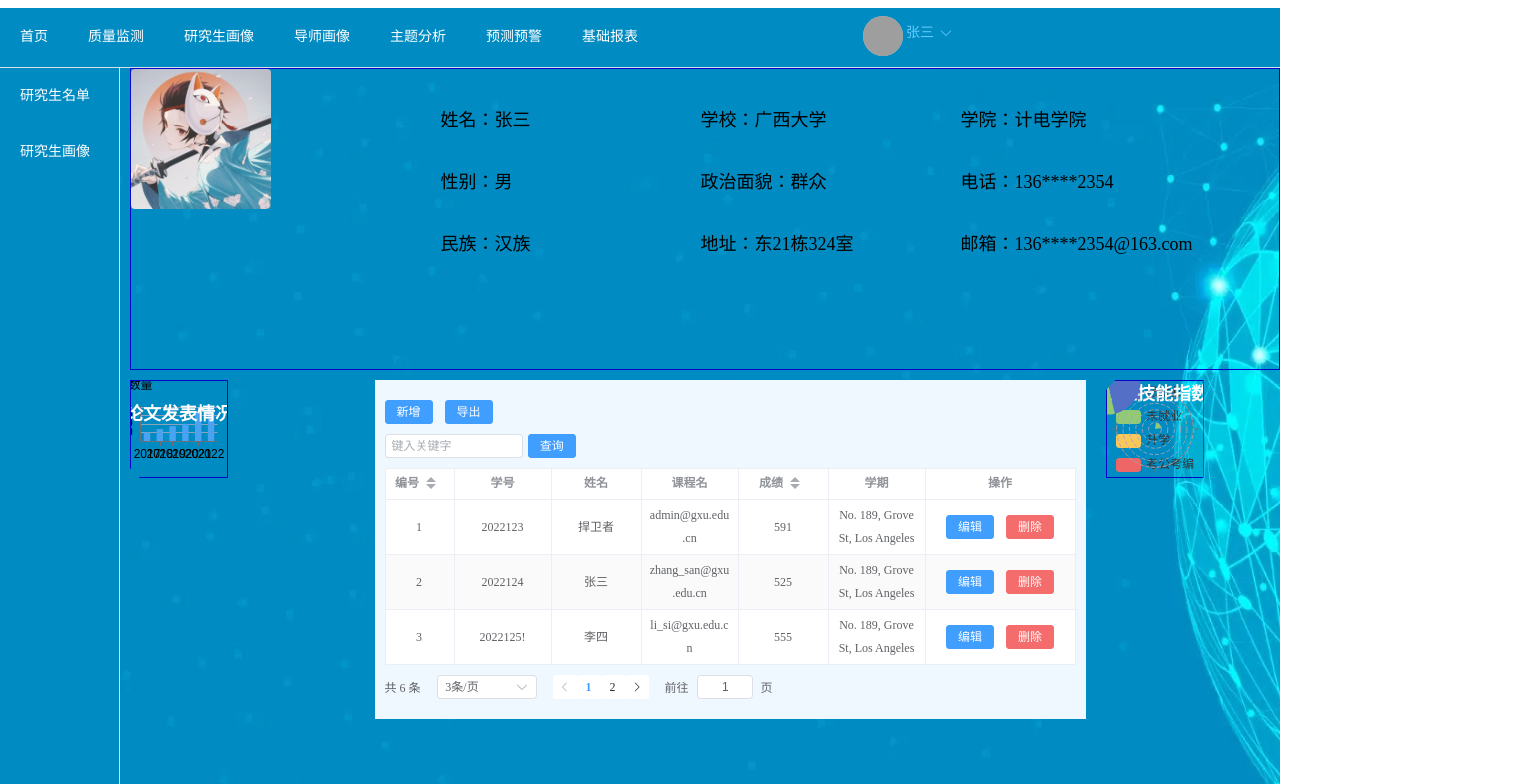
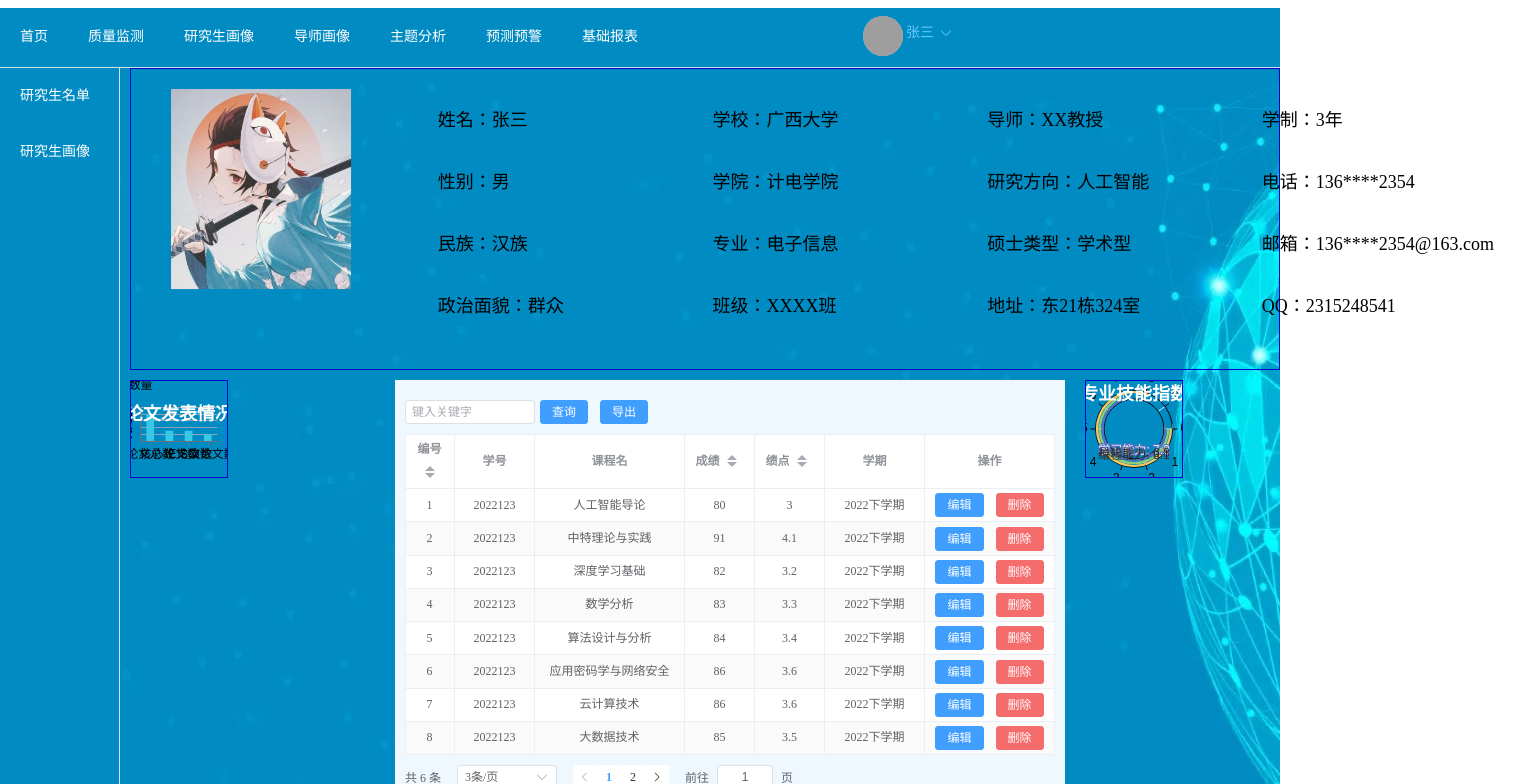
Before and after one commit to 16671072395/vue3-post, a Vue app: page /postportrait in a window 1280 px wide. Shown: the top 784 px of the page, 1536 px wide, since content can reach past the window. Built offline with nearby package versions, Linux system fonts and the light colour scheme; sample sign-in values are in the browser's storage; grey boxes are pictures that could not be loaded.

Commit message:
完成研究生画像界面

```diff
--- a/src/components/PostPortrait/BasicInformation.vue
+++ b/src/components/PostPortrait/BasicInformation.vue
@@ -1,18 +1,17 @@
 <template>
   <el-row>
-    <el-col :span="12"
+    <el-col :span="9"
       ><div class="grid-content ep-bg-purple">
-        <el-avatar shape="square" fit :size="140"
-          ><img src="../../assets/headimage.jpg" />
-        </el-avatar>
+        <img src="../../assets/headimage.jpg" />
       </div>
     </el-col>
-    <el-col :span="10"
+    <el-col :span="8"
       ><div class="grid-content ep-bg-purple" />
       <el-row :gutter="2" align>
         <el-col> <span>姓名：张三</span> </el-col>
         <el-col><span>学校：广西大学</span></el-col>
-        <el-col><span>学院：计电学院</span></el-col>
+        <el-col><span>导师：XX教授</span></el-col>
+        <el-col><span>学制：3年</span></el-col>
       </el-row>
       <el-row :gutter="2">
         <el-col>
@@ -21,7 +20,11 @@
         </el-col>
         <el-col>
           <div class="grid-content ep-bg-purple" />
-          <span>政治面貌：群众 </span>
+          <span>学院：计电学院</span>
+        </el-col>
+        <el-col>
+          <div class="grid-content ep-bg-purple" />
+          <span> 研究方向：人工智能</span>
         </el-col>
         <el-col>
           <div class="grid-content ep-bg-purple" />
@@ -35,11 +38,34 @@
         </el-col>
         <el-col>
           <div class="grid-content ep-bg-purple" />
+          <!-- <span>地址：东21栋324室</span> -->
+          <span>专业：电子信息</span>
+        </el-col>
+        <el-col>
+          <div class="grid-content ep-bg-purple" />
+          <span>硕士类型：学术型</span>
+        </el-col>
+        <el-col>
+          <div class="grid-content ep-bg-purple" />
+          <span>邮箱：136****2354@163.com</span>
+        </el-col>
+      </el-row>
+      <el-row :gutter="2">
+        <el-col>
+          <div class="grid-content ep-bg-purple" />
+          <span>政治面貌：群众</span>
+        </el-col>
+        <el-col>
+          <div class="grid-content ep-bg-purple" />
+          <span>班级：XXXX班</span>
+        </el-col>
+        <el-col>
+          <div class="grid-content ep-bg-purple" />
           <span>地址：东21栋324室</span>
         </el-col>
         <el-col>
           <div class="grid-content ep-bg-purple" />
-          <span>邮箱：136****2354@163.com</span>
+          <span> QQ：2315248541</span>
         </el-col>
       </el-row>
     </el-col>
@@ -71,4 +97,9 @@ export default {
 span {
   font-size: 18px;
 }
+img {
+  height: 200px;
+  width: 180px;
+  margin: 20px 0px 0px 40px;
+}
 </style>
--- a/src/components/PostPortrait/PortraitLeft.vue
+++ b/src/components/PostPortrait/PortraitLeft.vue
@@ -28,7 +28,7 @@ export default {
       },
       xAxis: {
         type: "category",
-        data: ["2017", "2018", "2019", "2020", "2021", "2022"],
+        data: ["论文总数", "核心论文数", "IE论文数", "SCI论文数"],
         //坐标轴指示器配置项
         axisPointer: {
           type: "shadow", //指示器类型:阴影
@@ -70,18 +70,19 @@ export default {
             color: " rgba(166, 166, 180, 0.878)",
           },
         },
+        max: 10,
       },
       series: [
         {
-          data: [20, 28, 35, 40, 70, 80],
+          data: [8, 3, 3, 2],
           type: "bar",
           showBackground: false,
           backgroundStyle: {
             color: "rgba(180, 180, 180, 0.2)",
           },
           // 柱状图宽度
-          barWidth: "50%",
-          color: "rgb(74,163,241)",
+          barWidth: "40%",
+          color: "#39c8e4",
         },
       ],
     });
@@ -95,8 +96,8 @@ export default {
 <style scoped>
 .myDiv {
   /* 控制div的缺角样式 */
-  -webkit-clip-path: polygon(0 0, 100% 0, 100% 100%, 10% 100%, 0 90%);
-  clip-path: polygon(0 0, 100% 0, 100% 100%, 10% 100%, 0 90%);
+  /* -webkit-clip-path: polygon(0 0, 100% 0, 100% 100%, 10% 100%, 0 90%);
+  clip-path: polygon(0 0, 100% 0, 100% 100%, 10% 100%, 0 90%); */
   /* div的其他属性 */
   /* background-color: aqua; */
   height: 6rem;
--- a/src/components/PostPortrait/ProtraitRight.vue
+++ b/src/components/PostPortrait/ProtraitRight.vue
@@ -19,80 +19,41 @@ export default {
           color: "#fff",
         },
       },
-      tooltip: {
-        trigger: "item",
+      polar: {
+        radius: [30, "80%"],
       },
       angleAxis: {
+        max: 10,
+        color: "black",
+        startAngle: 0,
+        axisLine: {
+          show: true,
+          lineStyle: {
+            color: "black",
+          },
+        },
+      },
+      radiusAxis: {
         type: "category",
-        data: [
-          { value: 750, name: "已就业" },
-          { value: 354, name: "未就业" },
-          { value: 274, name: "升学" },
-          { value: 245, name: "考公考编" },
-        ],
+        data: ["学习能力", "科研能力", "编程能力"],
+        axisLine: {
+          show: false,
+        },
         axisLabel: {
           show: false,
         },
       },
-      radiusAxis: {
-        max: 6,
-        z: 10,
-        splitLine: {
-          lineStyle: {
-            color: "rgba(166, 166, 180, 0.878)",
-            type: "dashed",
-          },
+      tooltip: {},
+      series: {
+        type: "bar",
+        data: [7.2, 6.8, 8.1],
+        coordinateSystem: "polar",
+        label: {
+          show: true,
+          position: "insideBottom",
+          formatter: "{b}: {c}",
         },
-        axisLabel: {
-          show: false,
-        },
-        //坐标轴轴线相关设置。
-        axisLine: {
-          show: false,
-        },
-        axisTick: {
-          show: false,
-        },
-      },
-      polar: { center: ["50%", "50%"] },
-      series: [
-        {
-          z: 10,
-          type: "pie",
-          // roseType: "area",
-          radius: "70%",
-          center: ["50%", "50%"],
-          data: [
-            { value: 750, name: "已就业" },
-            { value: 354, name: "未就业" },
-            { value: 274, name: "升学" },
-            { value: 245, name: "考公考编" },
-          ],
-          coordinateSystem: "polar",
-          label: {
-            show: true,
-            color: "rgba(255, 255, 255, 1)",
-          },
-          labelLine: {
-            lineStyle: {
-              color: "rgba(255, 255, 255,1)",
-            },
-            smooth: 0.2,
-            length: 12,
-            length2: 0,
-          },
-        },
-        {
-          type: "bar",
-          data: [1],
-          coordinateSystem: "polar",
-        },
-      ],
-      legend: {
-        show: true,
-        data: ["已就业", "未就业", "升学", "考公考编"],
-        bottom: "bottom",
-        orient: "horizontal",
+        colorBy: "data",
       },
     });
     window.addEventListener("resize", () => {
@@ -105,8 +66,8 @@ export default {
 <style scoped>
 .myDiv {
   /* 控制div的缺角样式 */
-  -webkit-clip-path: polygon(10% 0, 100% 0, 100% 100%, 0 100%, 0 11%);
-  clip-path: polygon(10% 0, 100% 0, 100% 100%, 0 100%, 0 11%);
+  /* -webkit-clip-path: polygon(10% 0, 100% 0, 100% 100%, 0 100%, 0 11%);
+  clip-path: polygon(10% 0, 100% 0, 100% 100%, 0 100%, 0 11%); */
   /* div的其他属性 */
   /* background-color: aqua; */
   height: 6rem;
--- a/src/components/PostPortrait/ProtratiCenter.vue
+++ b/src/components/PostPortrait/ProtratiCenter.vue
@@ -1,15 +1,14 @@
 <template>
   <div
     style="
-      margin: 10px 0px 10px 0px;
+      margin: 10px 0px 0px 0px;
       padding: 10px;
       background-color: aliceblue;
     "
   >
     <!--      功能区域-->
     <div style="margin: 10px 0">
-      <el-button type="primary" @click="add">新增</el-button>
-      <el-button type="primary" @click="exportRecords">导出</el-button>
+      <!-- <el-button type="primary" @click="add">新增</el-button> -->
     </div>
     <!--      搜索区域-->
     <div style="margin: 10px 0">
@@ -22,6 +21,7 @@
       <el-button type="primary" style="margin-left: 5px" @click="load"
         >查询</el-button
       >
+      <el-button type="primary" @click="exportRecords">导出</el-button>
     </div>
     <!--        表格-->
     <el-table
@@ -33,13 +33,14 @@
       style="width: 100%"
       fit
     >
-      <el-table-column prop="id" label="编号" sortable width="70%" />
-      <el-table-column prop="userName" label="学号" />
-      <el-table-column prop="name" label="姓名" width="90%" />
-      <el-table-column prop="email" label="课程名" />
-      <el-table-column prop="score_hs" label="成绩" sortable width="90%" />
-      <el-table-column prop="address" label="学期" />
-      <el-table-column fixed="right" label="操作" width="150%">
+      <el-table-column prop="id" label="编号" sortable width="50%" />
+      <el-table-column prop="uid" label="学号" />
+      <!-- <el-table-column prop="name" label="姓名" width="90%" /> -->
+      <el-table-column prop="course_name" label="课程名" width="150%" />
+      <el-table-column prop="course_score" label="成绩" sortable width="70%" />
+      <el-table-column prop="grade_point" label="绩点" sortable width="70%" />
+      <el-table-column prop="term" label="学期" width="100%" />
+      <el-table-column fixed="right" label="操作" width="130%">
         <template #default="scope">
           <el-button type="primary" @click="handleEdit(scope.row)">
             编辑
@@ -217,58 +218,76 @@ export default {
       tableData: [
         {
           id: 1,
-          userName: "2022123",
-          name: "捍卫者",
-          email: "admin@gxu.edu.cn",
-          score_hs: 591,
-          score_course: 95,
-          address: "No. 189, Grove St, Los Angeles",
+          uid: "2022123",
+          // name: "捍卫者",
+          course_name: "人工智能导论",
+          course_score: 80,
+          grade_point: 3.0,
+          term: "2022下学期",
         },
         {
           id: 2,
-          userName: "2022124",
-          name: "张三",
-          email: "zhang_san@gxu.edu.cn",
-          score_hs: 525,
-          score_course: 99,
-          address: "No. 189, Grove St, Los Angeles",
+          uid: "2022123",
+          // name: "张三",
+          course_name: "中特理论与实践",
+          course_score: 91,
+          grade_point: 4.1,
+          term: "2022下学期",
         },
         {
           id: 3,
-          userName: "2022125!",
-          name: "李四",
-          email: "li_si@gxu.edu.cn",
-          score_hs: 555,
-          score_course: 88,
-          address: "No. 189, Grove St, Los Angeles",
+          uid: "2022123",
+          // name: "李四",
+          course_name: "深度学习基础",
+          course_score: 82,
+          grade_point: 3.2,
+          term: "2022下学期",
         },
-        // {
-        //   id: 4,
-        //   userName: "吉林最速伝説と卑鄙の猎豹！跑男趙三金です!",
-        //   name: "王五",
-        //   email: "wang_wu@gxu.edu.cn",
-        //   score_hs: 592,
-        //   score_course: 99,
-        //   address: "No. 189, Grove St, Los Angeles",
-        // },
-        // {
-        //   id: 5,
-        //   userName: "瀋陽最狠伝説と整活の猛虎！貴物虎太郎です!",
-        //   name: "赵六",
-        //   email: "zhao_liu@gxu.edu.cn",
-        //   score_hs: 610,
-        //   score_course: 59,
-        //   address: "No. 189, Grove St, Los Angeles",
-        // },
-        // {
-        //   id: 6,
-        //   userName: "瀋陽最速伝説と疾走の帝王！廃物刀一郎です!",
-        //   name: "飞舞刀",
-        //   email: "dog@700+.com",
-        //   score_hs: 150,
-        //   score_course: 59,
-        //   address: "No. 189, Grove St, Los Angeles",
-        // },
+        {
+          id: 4,
+          uid: "2022123",
+          // name: "李四",
+          course_name: "数学分析",
+          course_score: 83,
+          grade_point: 3.3,
+          term: "2022下学期",
+        },
+        {
+          id: 5,
+          uid: "2022123",
+          // name: "李四",
+          course_name: "算法设计与分析",
+          course_score: 84,
+          grade_point: 3.4,
+          term: "2022下学期",
+        },
+        {
+          id: 6,
+          uid: "2022123",
+          // name: "李四",
+          course_name: "应用密码学与网络安全",
+          course_score: 86,
+          grade_point: 3.6,
+          term: "2022下学期",
+        },
+        {
+          id: 7,
+          uid: "2022123",
+          // name: "李四",
+          course_name: "云计算技术",
+          course_score: 86,
+          grade_point: 3.6,
+          term: "2022下学期",
+        },
+        {
+          id: 8,
+          uid: "2022123",
+          // name: "李四",
+          course_name: "大数据技术",
+          course_score: 85,
+          grade_point: 3.5,
+          term: "2022下学期",
+        },
       ],
     };
   },
```
